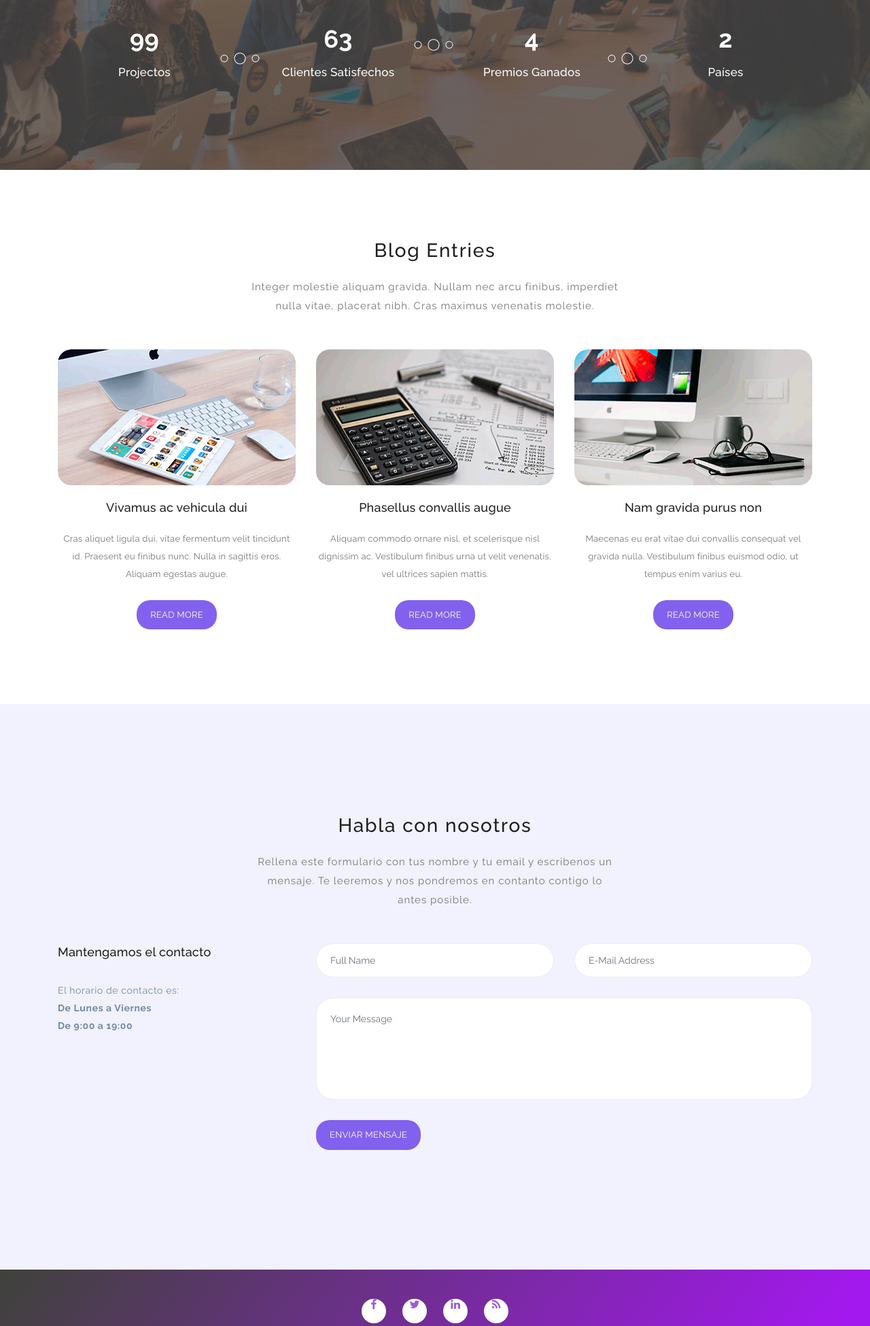
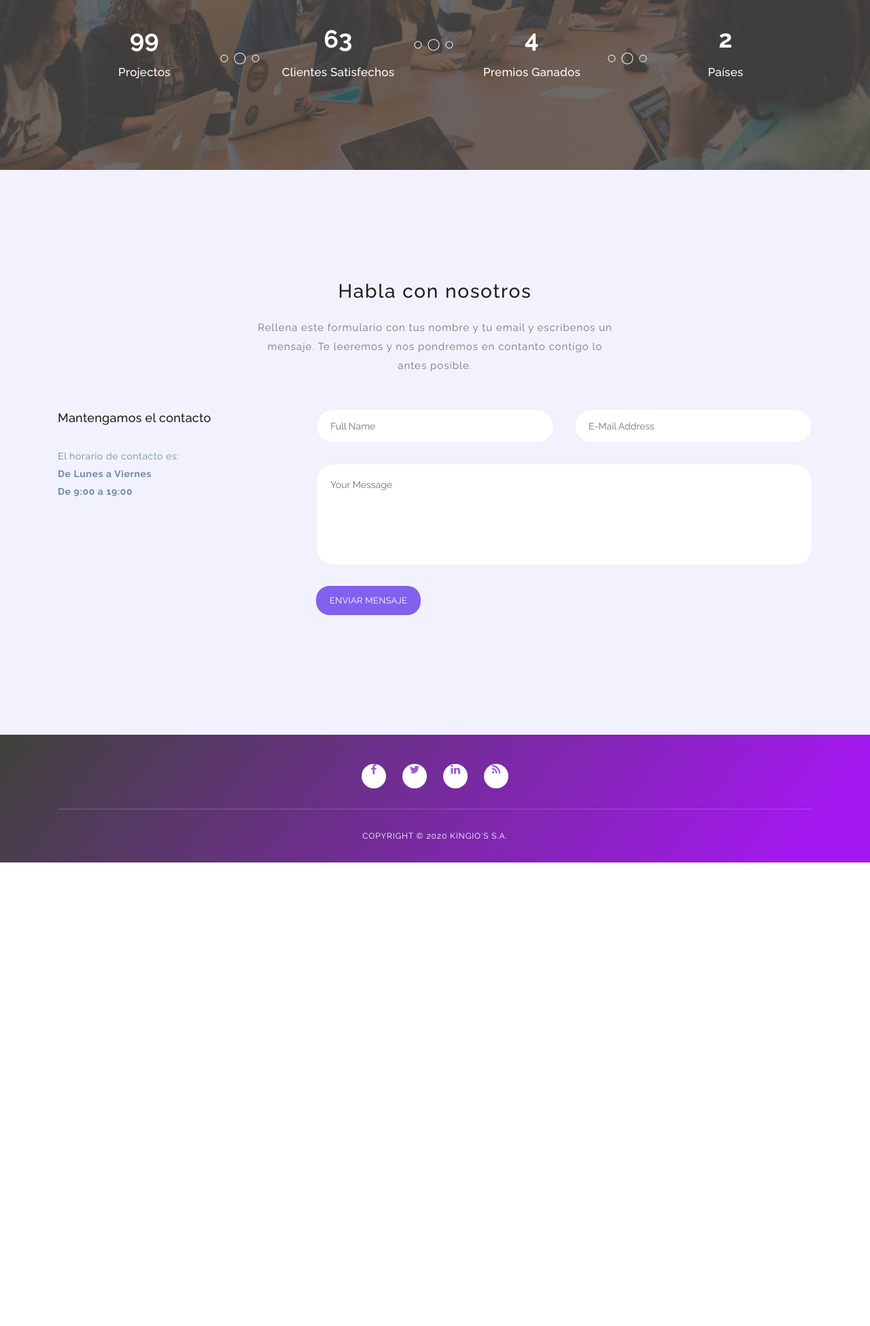
Before and after one commit to SalomonDani/ejemplos-php, a PHP site: page /index.php in a window 1280 px wide. Shown: the part 3285-5236 px from the top of the page at 68% size. After the commit the page ends 4554 px from the top, so only its background shows below. Run offline with PHP 8.4, Linux system fonts and the light colour scheme; grey boxes labelled with a size stand in for pictures from a placeholder-image service; some libraries are stand-ins or nearby versions.

Commit message:
PHP_FINISHED

```diff
--- a/proyecto/kingios/funciones.php
+++ b/proyecto/kingios/funciones.php
@@ -549,78 +549,6 @@ function generarBodyHTML(){
     </section>
     <!-- ***** Counter Parallax End ***** -->
 
-    <!-- ***** Blog Start ***** -->
-    <section class='section' id='blog'>
-        <div class='container'>
-            <!-- ***** Section Title Start ***** -->
-            <div class='row'>
-                <div class='col-lg-12'>
-                    <div class='center-heading'>
-                        <h2 class='section-title'>Blog Entries</h2>
-                    </div>
-                </div>
-                <div class='offset-lg-3 col-lg-6'>
-                    <div class='center-text'>
-                        <p>Integer molestie aliquam gravida. Nullam nec arcu finibus, imperdiet nulla vitae, placerat nibh. Cras maximus venenatis molestie.</p>
-                    </div>
-                </div>
-            </div>
-            <!-- ***** Section Title End ***** -->
-
-            <div class='row'>
-                <div class='col-lg-4 col-md-6 col-sm-12'>
-                    <div class='blog-post-thumb'>
-                        <div class='img'>
-                            <img src='assets/images/blog-item-01.png' alt=''>
-                        </div>
-                        <div class='blog-content'>
-                            <h3>
-                                <a href='#'>Vivamus ac vehicula dui</a>
-                            </h3>
-                            <div class='text'>
-                               Cras aliquet ligula dui, vitae fermentum velit tincidunt id. Praesent eu finibus nunc. Nulla in sagittis eros. Aliquam egestas augue.
-                            </div>
-                            <a href='#' class='main-button'>Read More</a>
-                        </div>
-                    </div>
-                </div>
-                <div class='col-lg-4 col-md-6 col-sm-12'>
-                    <div class='blog-post-thumb'>
-                        <div class='img'>
-                            <img src='assets/images/blog-item-02.png' alt=''>
-                        </div>
-                        <div class='blog-content'>
-                            <h3>
-                                <a href='#'>Phasellus convallis augue</a>
-                            </h3>
-                            <div class='text'>
-                                Aliquam commodo ornare nisl, et scelerisque nisl dignissim ac. Vestibulum finibus urna ut velit venenatis, vel ultrices sapien mattis.
-                            </div>
-                            <a href='#' class='main-button'>Read More</a>
-                        </div>
-                    </div>
-                </div>
-                <div class='col-lg-4 col-md-6 col-sm-12'>
-                    <div class='blog-post-thumb'>
-                        <div class='img'>
-                            <img src='assets/images/blog-item-03.png' alt=''>
-                        </div>
-                        <div class='blog-content'>
-                            <h3>
-                                <a href='#'>Nam gravida purus non</a>
-                            </h3>
-                            <div class='text'>
-                                Maecenas eu erat vitae dui convallis consequat vel gravida nulla. Vestibulum finibus euismod odio, ut tempus enim varius eu.
-                            </div>
-                            <a href='#' class='main-button'>Read More</a>
-                        </div>
-                    </div>
-                </div>
-            </div>
-        </div>
-    </section>
-    <!-- ***** Blog End ***** -->
-
     <!-- ***** Contact Us Start ***** -->
     <section class='section colored' id='contact-us'>
         <div class='container'>
```
